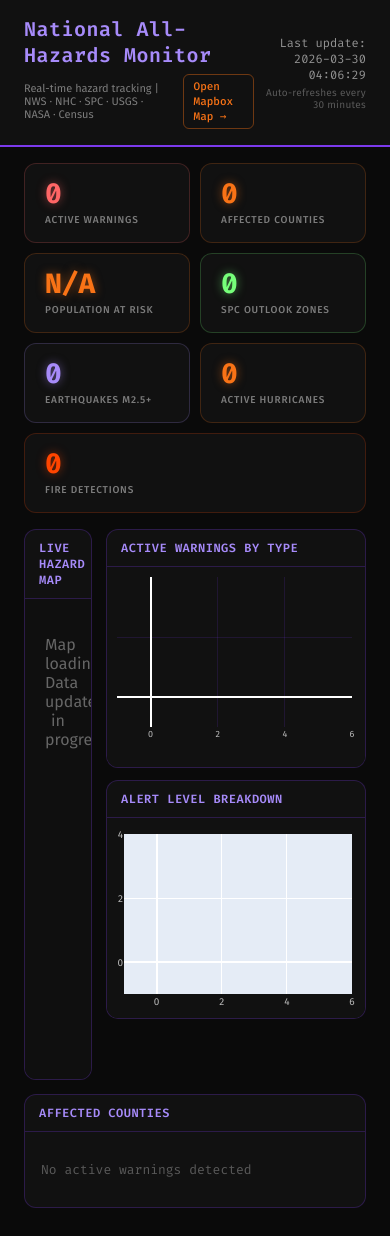
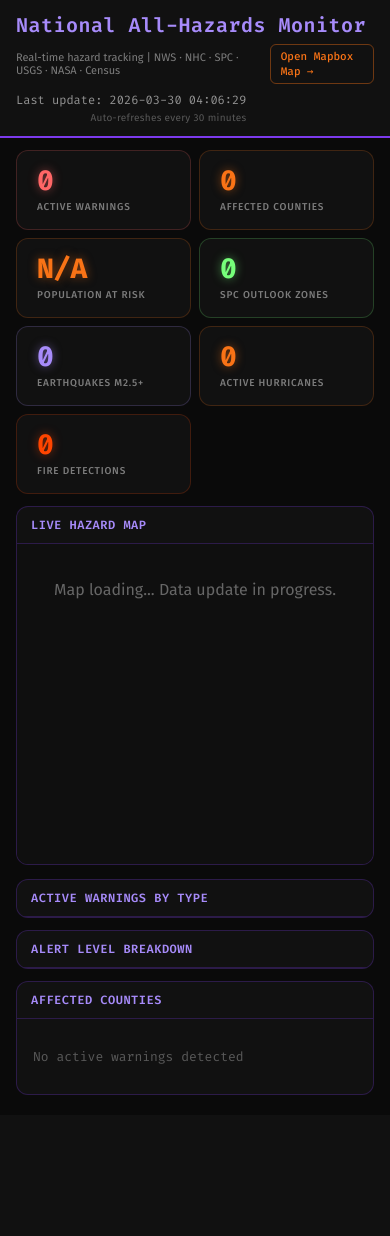
Before and after one commit to lucaszukrow/national-hazard-monitor, a Flask app: page / in a window 390 px wide. After the commit the page ends 1095 px from the top, so only its background shows below. Run offline with Flask 3, Linux system fonts and the light colour scheme; a map, chart or similar area stays blank.

Commit message:
Add mobile-responsive breakpoints to dashboard CSS
@media queries at 768px, 375px, and 1024px cover: stat cards 2-col
grid → single column at 375px, header stacks vertically, map+charts
column flex-direction flips to column, counties table gets horizontal
scroll with min-width clamp.

Co-Authored-By: Claude Sonnet 4.6 <noreply@anthropic.com>

```diff
--- a/assets/custom.css
+++ b/assets/custom.css
@@ -156,3 +156,107 @@ body {
   * { transition: none !important; }
   .stat-value { text-shadow: none !important; }
 }
+
+/* ── Tablet (≤1024px) ── */
+@media (max-width: 1024px) {
+  /* Prevent charts column from being squeezed too hard */
+  #stat-cards + div > div:last-child {
+    min-width: 200px !important;
+  }
+}
+
+/* ── Mobile (≤768px) ── */
+@media (max-width: 768px) {
+  /* Header: stack title block and timestamp block vertically */
+  div:has(> div > #last-updated) {
+    flex-direction: column !important;
+    align-items: flex-start !important;
+    gap: 8px !important;
+    padding: 12px 16px !important;
+  }
+
+  /* Timestamp: left-align on mobile */
+  #last-updated {
+    text-align: left !important;
+  }
+
+  /* Stat cards: 2-column grid */
+  #stat-cards {
+    display: grid !important;
+    grid-template-columns: 1fr 1fr !important;
+    padding: 12px 16px !important;
+    gap: 8px !important;
+  }
+
+  /* Remove flex sizing so grid takes over */
+  #stat-cards > div {
+    min-width: 0 !important;
+    flex: none !important;
+  }
+
+  /* Map + Charts row: stack vertically */
+  #stat-cards + div {
+    flex-direction: column !important;
+    padding: 0 16px 12px 16px !important;
+  }
+
+  /* Map column: full width, remove flex sizing */
+  #stat-cards + div > div:first-child {
+    flex: none !important;
+    width: 100% !important;
+  }
+
+  /* Map iframe: reduce height on mobile */
+  #map-container {
+    height: 320px !important;
+  }
+
+  /* Charts column: full width */
+  #stat-cards + div > div:last-child {
+    flex: none !important;
+    width: 100% !important;
+    min-width: 0 !important;
+  }
+
+  /* Counties section: tighter padding */
+  #stat-cards + div + div {
+    padding: 0 16px 20px 16px !important;
+  }
+
+  /* Counties table: horizontal scroll so columns don't wrap */
+  #counties-table {
+    overflow-x: auto !important;
+    -webkit-overflow-scrolling: touch !important;
+  }
+
+  /* Ensure table doesn't collapse — min-width forces scroll instead */
+  #counties-table table {
+    min-width: 520px;
+  }
+}
+
+/* ── Very small screens (≤375px) ── */
+@media (max-width: 375px) {
+  /* Stat cards: single column */
+  #stat-cards {
+    grid-template-columns: 1fr !important;
+  }
+
+  /* Tighter header padding */
+  div:has(> div > #last-updated) {
+    padding: 10px 12px !important;
+  }
+
+  /* Tighter section padding */
+  #stat-cards + div {
+    padding: 0 12px 10px 12px !important;
+  }
+
+  #stat-cards + div + div {
+    padding: 0 12px 16px 12px !important;
+  }
+
+  #stat-cards {
+    padding: 10px 12px !important;
+  }
+}
```
